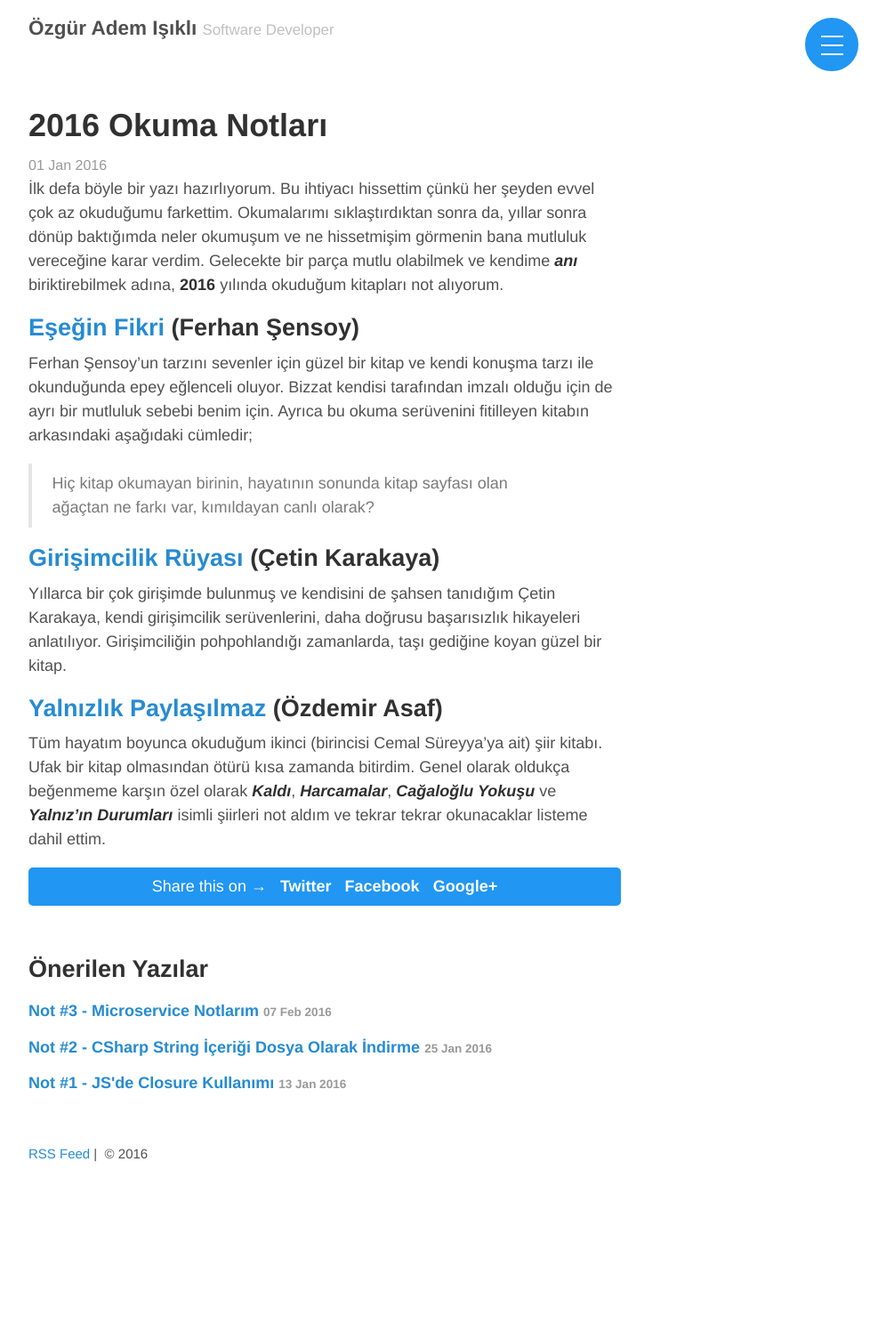
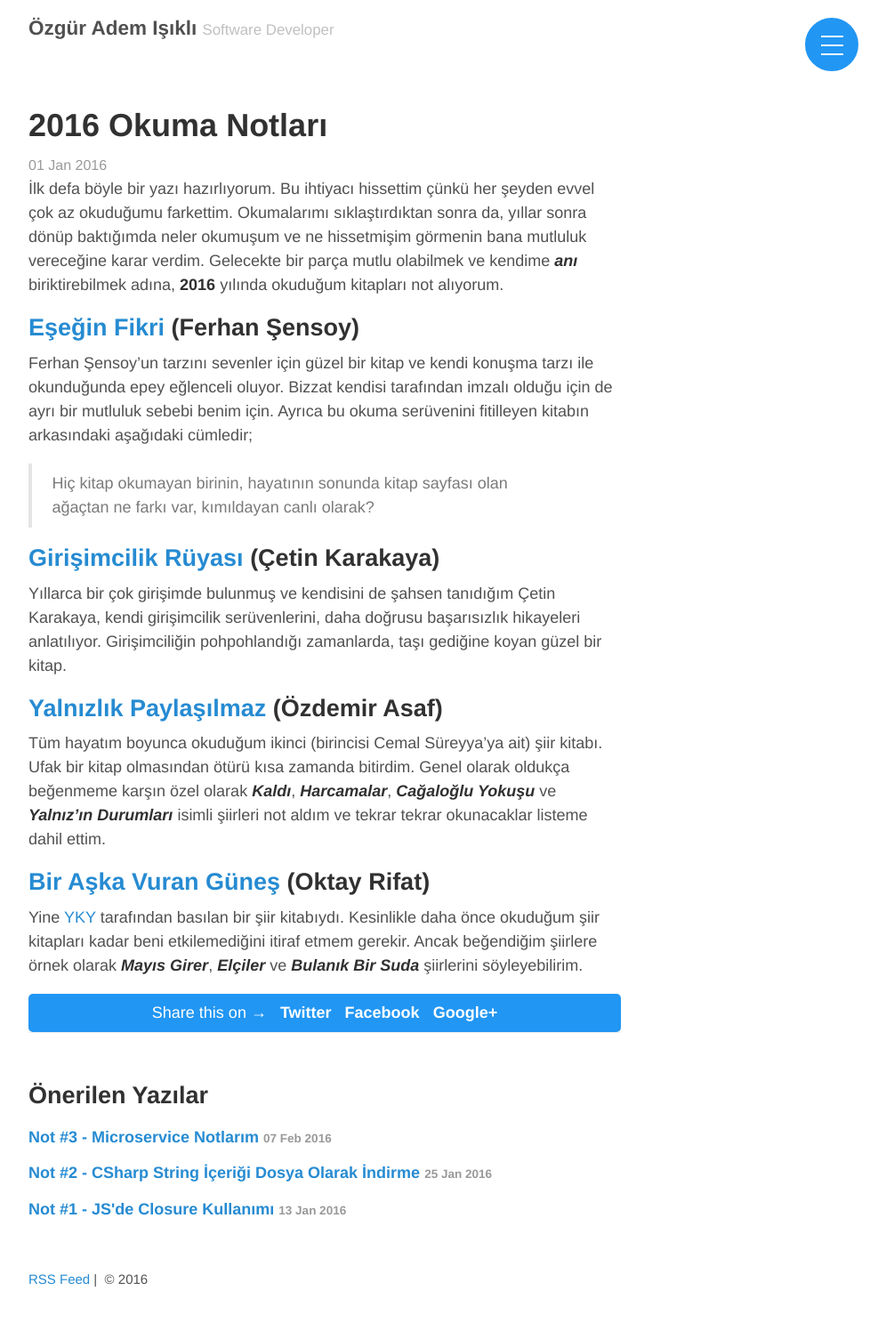
Before and after one commit to ozziest/ozziest.github.io, a Jekyll site: the page built from _posts/2017-01-01-okuma-notlari.md, in a window 1280 px wide. Shown: the whole page at 89% size, without its empty margins (275-1271 px from the left). Built offline with Jekyll 4.4.1, drawn with Linux system fonts in a browser that asks for light colours; comment, search, counter and statistics services are not loaded; before the commit the page ends 1346 px from its top, so only the background shows below that.

Commit message:
The book list which I have read was updated

```diff
--- a/_posts/2017-01-01-okuma-notlari.md
+++ b/_posts/2017-01-01-okuma-notlari.md
@@ -23,3 +23,7 @@ Yıllarca bir çok girişimde bulunmuş ve kendisini de şahsen tanıdığım Ç
 ## [Yalnızlık Paylaşılmaz](http://www.dr.com.tr/Kitap/Yalnizlik-Paylasilmaz/Ozdemir-Asaf/Edebiyat/Siir/Turk-Siiri/urunno=0000000590613) (Özdemir Asaf)
 
 Tüm hayatım boyunca okuduğum ikinci (birincisi Cemal Süreyya'ya ait) şiir kitabı. Ufak bir kitap olmasından ötürü kısa zamanda bitirdim. Genel olarak oldukça beğenmeme karşın özel olarak ***Kaldı***, ***Harcamalar***, ***Cağaloğlu Yokuşu*** ve ***Yalnız'ın Durumları*** isimli şiirleri not aldım ve tekrar tekrar okunacaklar listeme dahil ettim.
+
+## [Bir Aşka Vuran Güneş](http://www.dr.com.tr/Kitap/Bir-Aska-Vuran-Gunes/Oktay-Rifat/Edebiyat/Siir/Turk-Siiri/urunno=0000000284604) (Oktay Rifat)
+
+Yine [YKY](http://www.ykykultur.com.tr/) tarafından basılan bir şiir kitabıydı. Kesinlikle daha önce okuduğum şiir kitapları kadar beni etkilemediğini itiraf etmem gerekir. Ancak beğendiğim şiirlere örnek olarak ***Mayıs Girer***, ***Elçiler*** ve ***Bulanık Bir Suda*** şiirlerini söyleyebilirim.
```
